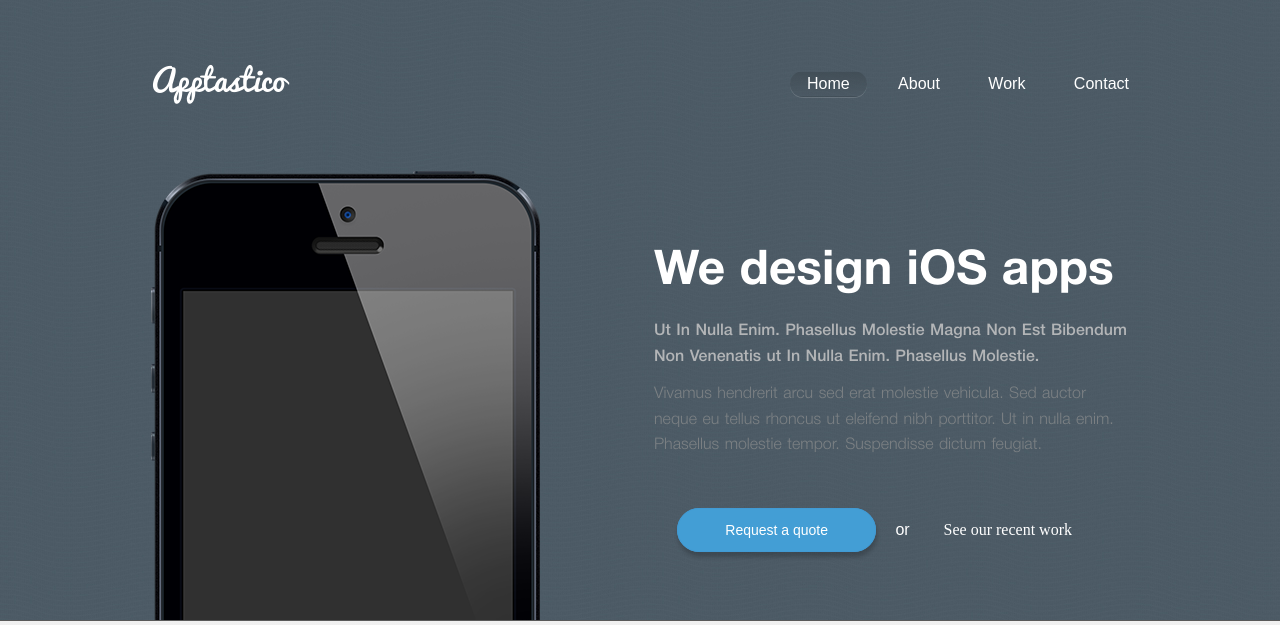
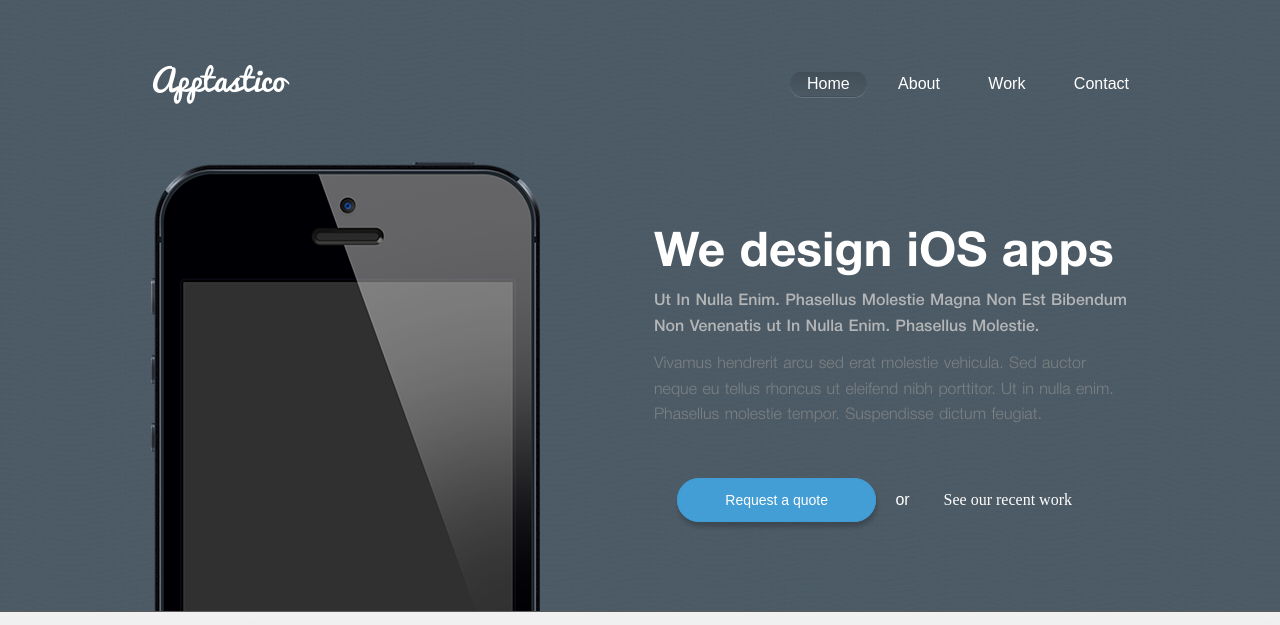
Before and after one commit to leonidnord/apptastica, a plain HTML site: page index.html in a window 1280 px wide. Shown: the top 625 px of the page. Drawn offline with Linux system fonts and the light colour scheme; a web font is replaced by a local one.

Commit message:
header-padind

```diff
--- a/css/css.css
+++ b/css/css.css
@@ -179,7 +179,7 @@ ul {
 	box-shadow: 0px 1px 0px 0px rgba( 255, 255, 255, 0.15 );
 }
 .header > img {
-	margin-top: 58px;
+	margin-top: 49px;
 	display: block;
 }
 .ios-apps {
@@ -190,7 +190,7 @@ ul {
 	float: left;
 	font-family: "helveticaneuecyr-bold";
 	font-size: 48px;
-	margin-top: 6px;
+	margin-top: -12px;
 }
 .ios-apps > p {
 	font-size: 16px;
@@ -200,7 +200,7 @@ ul {
 .ios-apps > p:nth-of-type(2) {
 	font-family: "helveticaneuecyr-medium";
 	color: #b3b5b7;
-	margin-top: 8px;
+	margin-top: -4px;
 }
 .ios-apps > p:nth-of-type(3) {
 	font-family: "helveticaneuecyr-light";
@@ -229,6 +229,7 @@ ul {
 	border-bottom: 1px solid #fff;
 }
 .border-color-our-clients {
+	padding-top: 9px;
 	border-top: 1px solid #5a5a5a;
 	border-bottom: 1px solid #c3c3c3;
 	background: linear-gradient(to top, #e7e7e7, #f1f1f1);
```
